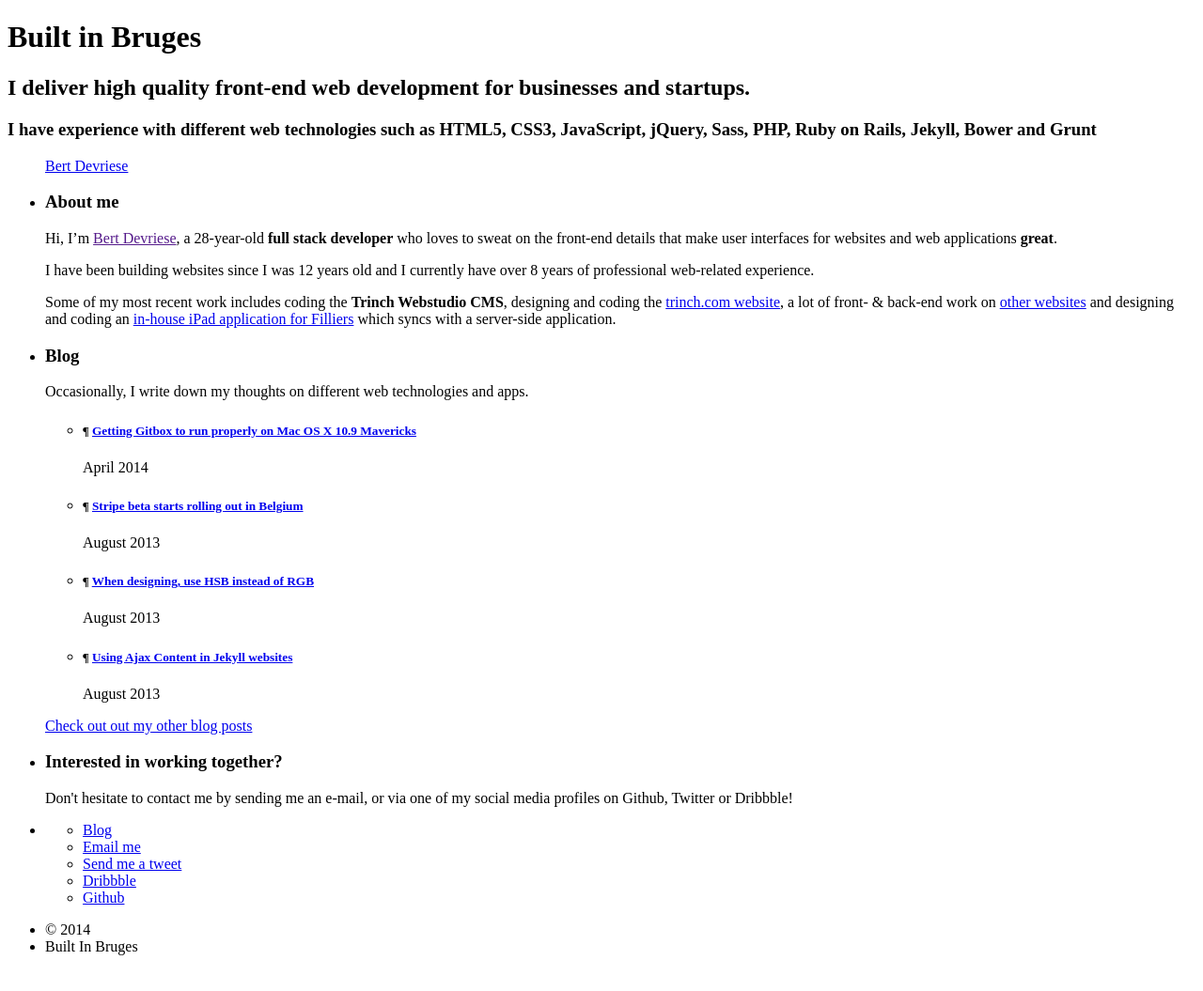
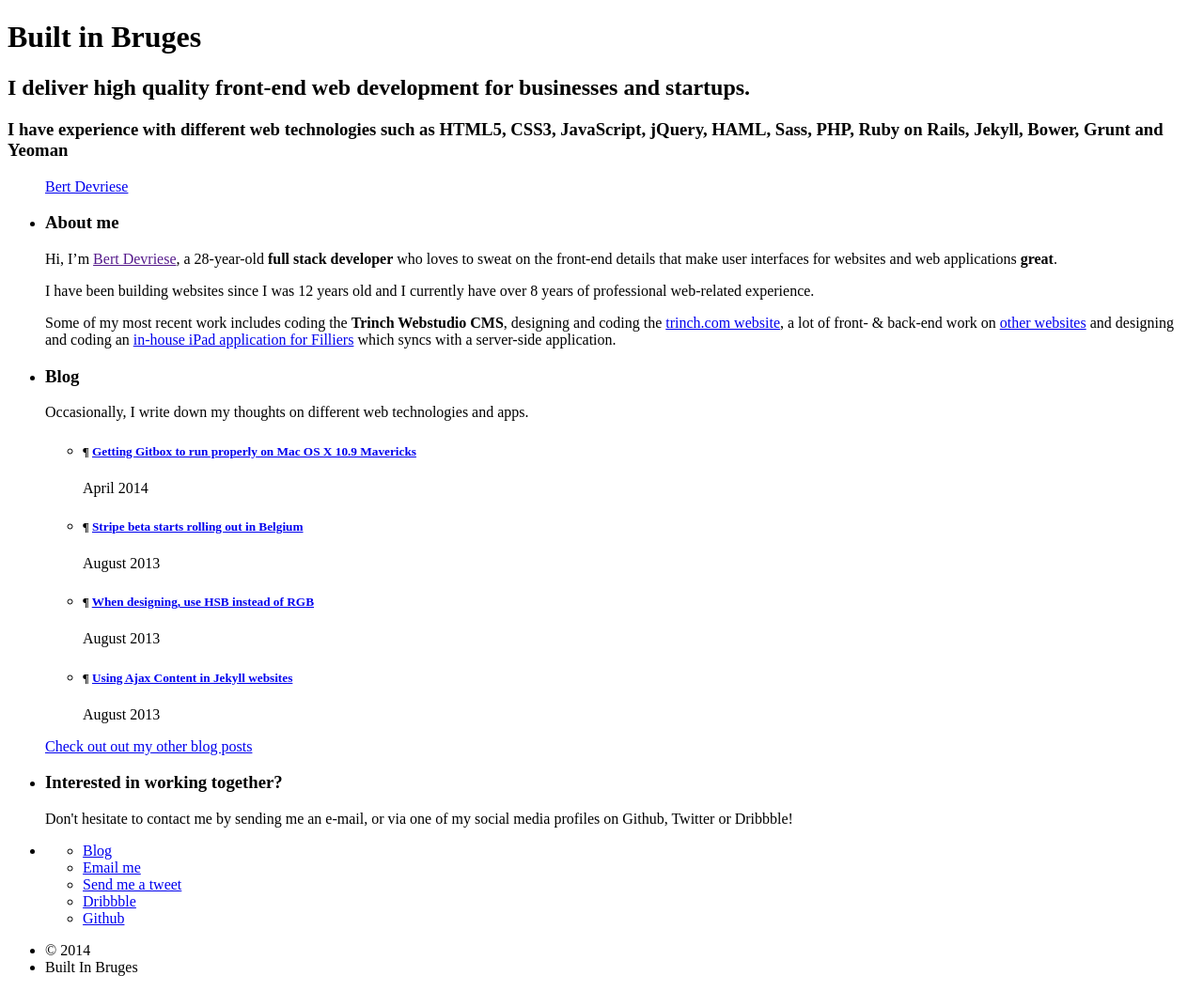
Before and after one commit to builtinbruges/builtinbruges.com, a Jekyll site: the page built from index.html, in a window 1280 px wide. Shown: the part 208-1263 px from the top of the page at 94% size. Built offline with Jekyll 4.4.1, drawn with Linux system fonts in a browser that asks for light colours; nearby versions of some CDN libraries; Markdown is read by kramdown in place of the engine named in the settings; before the commit the page ends 1241 px from its top, so only the background shows below that.

Commit message:
Update experience

```diff
--- a/assets/css/_index.css.sass
+++ b/assets/css/_index.css.sass
@@ -23,7 +23,7 @@
       margin: 0 auto 40px
 
     > h3
-      width: 70%
+      width: 60%
       font-size: 18px
       text-align: center
       margin: 0 auto 50px
--- a/index.html
+++ b/index.html
@@ -14,7 +14,7 @@ nav-weight: 1
 <div class="wrapper">
 	<h1 class="no-js">Built in Bruges</h1>
 	<h2>I deliver high quality <strong>front-end web development</strong> for businesses and startups.</h2>
-	<h3>I have experience with different web technologies such as HTML5, CSS3, JavaScript, jQuery, Sass, PHP, Ruby on Rails, Jekyll, Bower and Grunt</h3>
+	<h3>I have experience with different web technologies such as HTML5, CSS3, JavaScript, jQuery, HAML, Sass, PHP, Ruby on Rails, Jekyll, Bower, Grunt and Yeoman</h3>
 
 	<div class="mini-me">
 		<a href="mailto:hello@builtinbruges.com" onclick="_gaq.push(['_trackEvent', 'social', 'email-mini-me', 'compose']);"><figure>Bert Devriese</figure></a>
```
